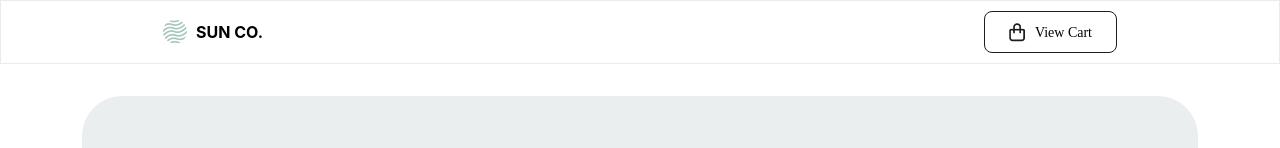
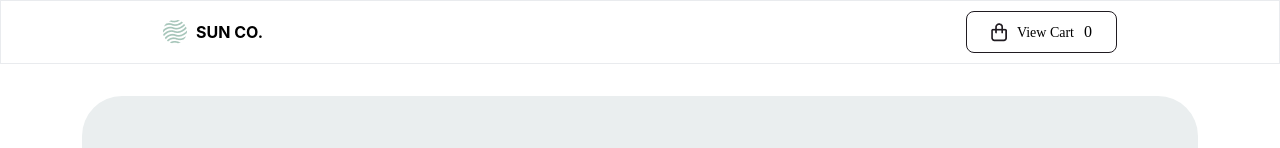
Before and after one commit to freddy990117/Shoe_Store, a React (Vite) app: page / in a window 1280 px wide. Shown: the top 148 px of the page. Built offline with nearby package versions, Linux system fonts and the light colour scheme.

Commit message:
Feat & Chore : adjust header that could display cart length.

```diff
--- a/src/Components/Header.tsx
+++ b/src/Components/Header.tsx
@@ -1,7 +1,8 @@
-import React from "react";
 import { Link } from "react-router-dom";
-
+import { useCart } from "../Context/CartContext";
 const Header = () => {
+  const { cart } = useCart();
+  const cartNum = cart.length;
   return (
     <div className="header">
       <div className="header-logo">
@@ -14,6 +15,9 @@ const Header = () => {
           <Link to={`/bag`}>
             <button>View Cart</button>
           </Link>
+          <span className={`cart-number ${cartNum > 0 ? "active" : ""}`}>
+            {cartNum}
+          </span>
         </div>
       </div>
     </div>
```
